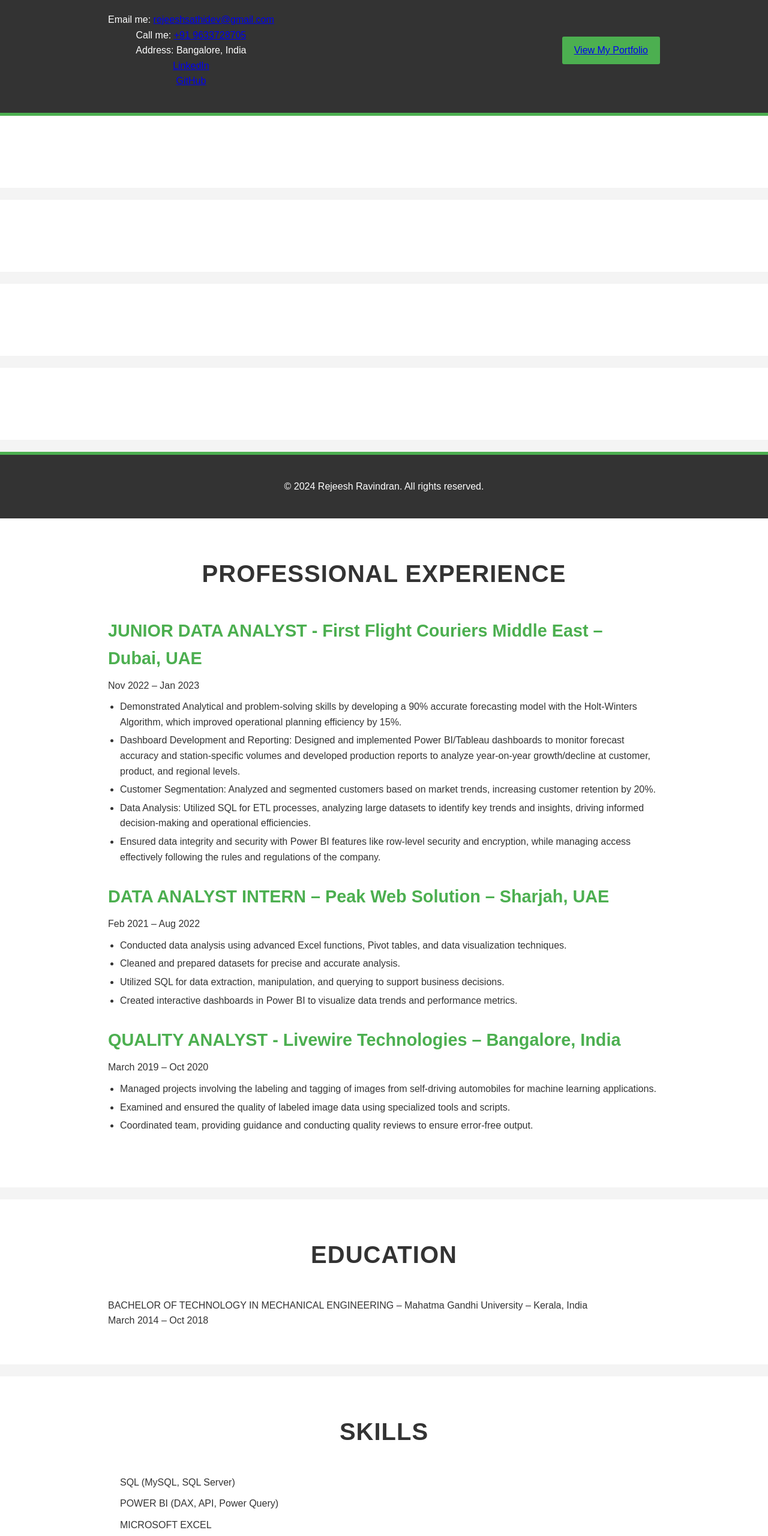
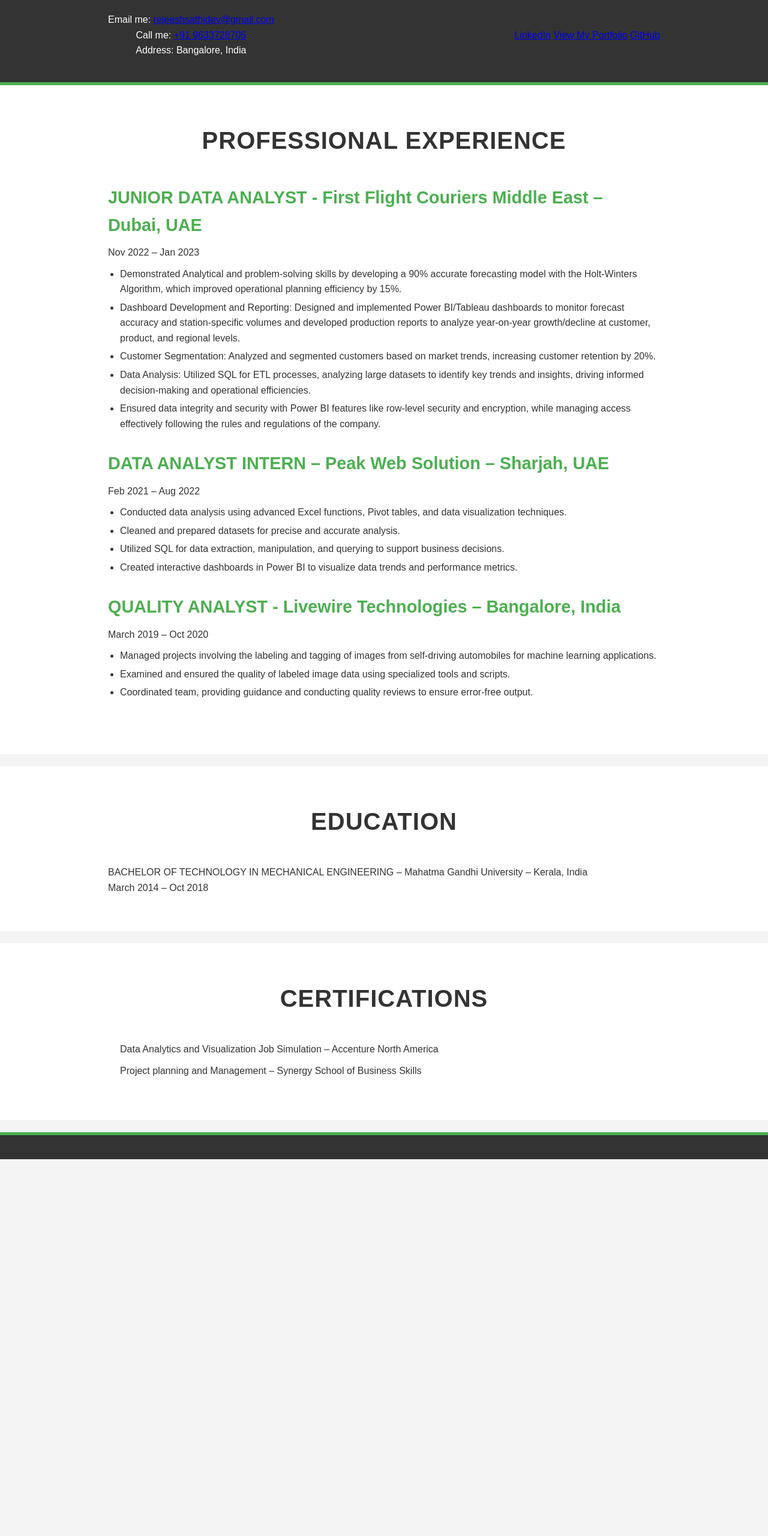
Before and after one commit to rejeeshravindran/Rejeesh_Portfolio, a plain HTML site: page index.html in a window 1280 px wide. Shown: the part 20-2580 px from the top of the page at 60% size. After the commit the page ends 1952 px from the top, so only its background shows below. Drawn offline with Linux system fonts and the light colour scheme.

Commit message:
Update index.html

```diff
--- a/index.html
+++ b/index.html
@@ -13,53 +13,18 @@
                 <p>Email me: <a href="mailto:rejeeshsathidev@gmail.com">rejeeshsathidev@gmail.com</a></p>
                 <p>Call me: <a href="tel:+919633728705">+91 9633728705</a></p>
                 <p>Address: Bangalore, India</p>
-                <p><a href="#">LinkedIn</a></p>
-                <p><a href="#">GitHub</a></p>
             </div>
-            <div class="view-portfolio">
+            <div class="header-links">
+                <a href="#">LinkedIn</a>
                 <a href="portfolio.html">View My Portfolio</a>
+                <a href="#">GitHub</a>
             </div>
         </div>
     </header>
 
-    <section class="experience">
+    <section class="professional-experience">
         <div class="container">
-            <!-- Professional Experience content -->
-        </div>
-    </section>
-
-    <section class="education">
-        <div class="container">
-            <!-- Education content -->
-        </div>
-    </section>
-
-    <section class="skills">
-        <div class="container">
-            <!-- Skills content -->
-        </div>
-    </section>
-
-    <section class="certifications">
-        <div class="container">
-            <!-- Certifications content -->
-        </div>
-    </section>
-
-    <footer>
-        <div class="container">
-            <p>&copy; 2024 Rejeesh Ravindran. All rights reserved.</p>
-        </div>
-    </footer>
-
-</body>
-</html>
-
-
-    <section class="experience">
-        <div class="container">
-            <h2>PROFESSIONAL EXPERIENCE</h2>
-
+            <h2>Professional Experience</h2>
             <div class="job">
                 <h3>JUNIOR DATA ANALYST - First Flight Couriers Middle East – Dubai, UAE</h3>
                 <p>Nov 2022 – Jan 2023</p>
@@ -71,7 +36,6 @@
                     <li>Ensured data integrity and security with Power BI features like row-level security and encryption, while managing access effectively following the rules and regulations of the company.</li>
                 </ul>
             </div>
-
             <div class="job">
                 <h3>DATA ANALYST INTERN – Peak Web Solution – Sharjah, UAE</h3>
                 <p>Feb 2021 – Aug 2022</p>
@@ -82,7 +46,6 @@
                     <li>Created interactive dashboards in Power BI to visualize data trends and performance metrics.</li>
                 </ul>
             </div>
-
             <div class="job">
                 <h3>QUALITY ANALYST - Livewire Technologies – Bangalore, India</h3>
                 <p>March 2019 – Oct 2020</p>
@@ -97,40 +60,21 @@
 
     <section class="education">
         <div class="container">
-            <h2>EDUCATION</h2>
+            <h2>Education</h2>
             <p>BACHELOR OF TECHNOLOGY IN MECHANICAL ENGINEERING – Mahatma Gandhi University – Kerala, India</p>
             <p>March 2014 – Oct 2018</p>
         </div>
     </section>
 
-    <section class="skills">
-        <div class="container">
-            <h2>SKILLS</h2>
-            <ul>
-                <li>SQL (MySQL, SQL Server)</li>
-                <li>POWER BI (DAX, API, Power Query)</li>
-                <li>MICROSOFT EXCEL</li>
-                <li>TABLEAU</li>
-                <li>PYTHON</li>
-            </ul>
-        </div>
-    </section>
-
     <section class="certifications">
         <div class="container">
-            <h2>CERTIFICATIONS</h2>
+            <h2>Certifications</h2>
             <ul>
                 <li>Data Analytics and Visualization Job Simulation – Accenture North America</li>
-                <li>Project Planning and Management – Synergy School of Business Skills</li>
+                <li>Project planning and Management – Synergy School of Business Skills</li>
             </ul>
         </div>
     </section>
 
     <footer>
-        <div class="container">
-            <p>&copy; 2024 Rejeesh Ravindran. All rights reserved.</p>
-        </div>
-    </footer>
-
-</body>
-</html>
+        <div class="con
```
